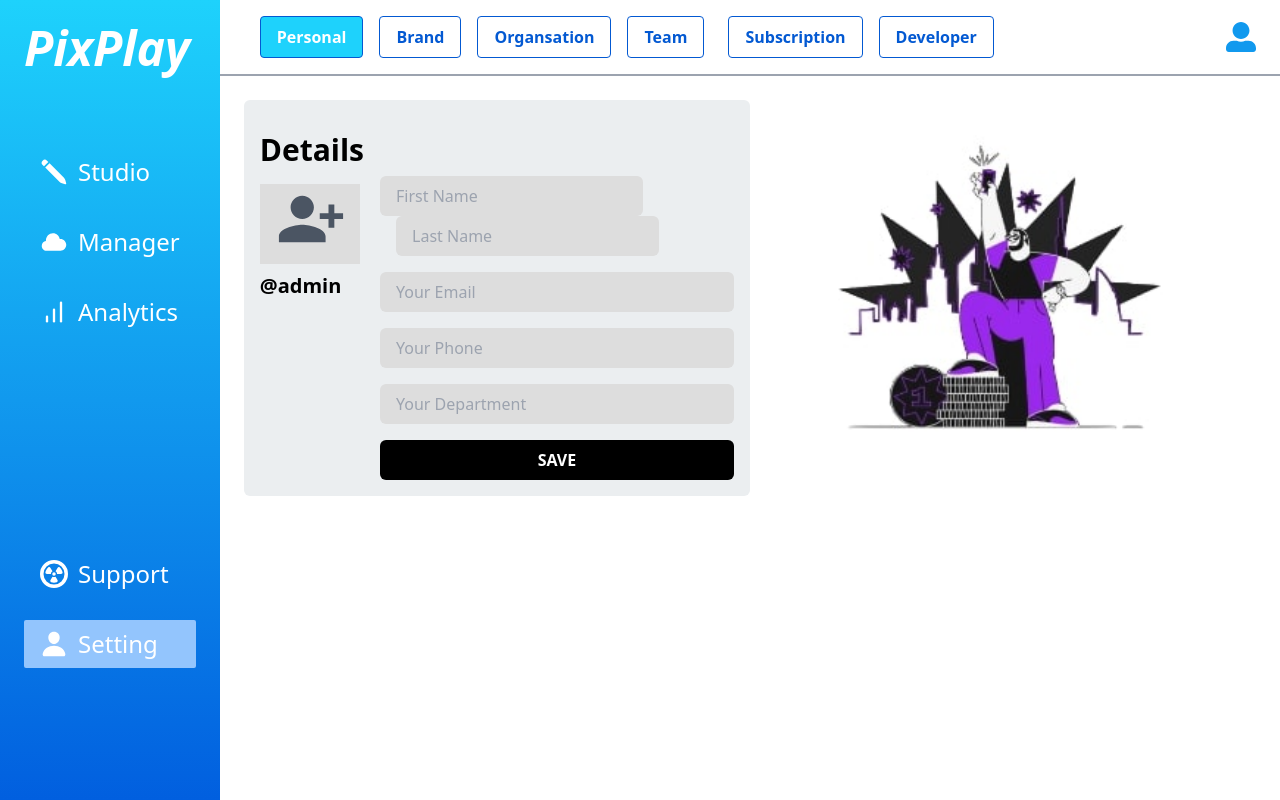
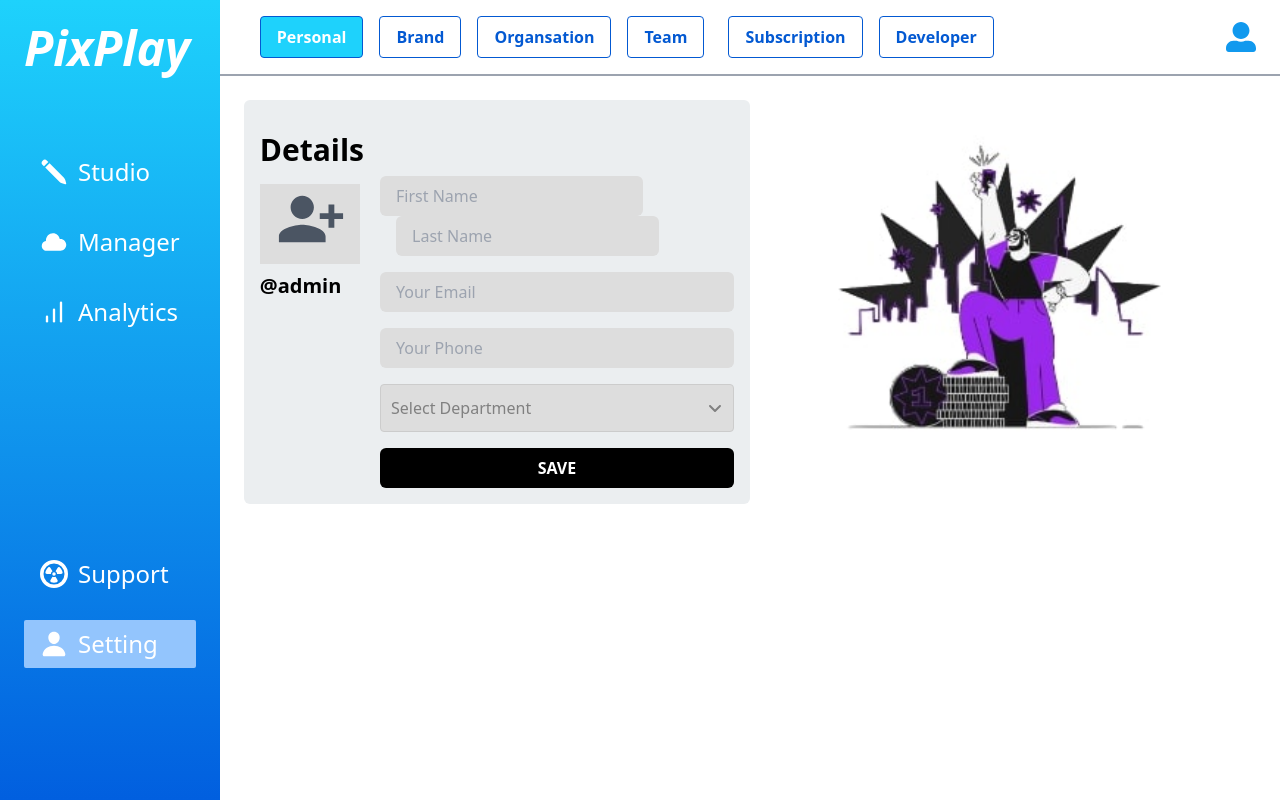
Before and after one commit to Aljoboyer/pixplaydemo, a React (Vite) app: page /dashboard/settings in a window 1280 px wide. Built offline with nearby package versions, Linux system fonts and the light colour scheme.

Commit message:
brand and orgnaisation done

```diff
--- a/package.json
+++ b/package.json
@@ -15,7 +15,6 @@
     "@heroicons/react": "^2.1.3",
     "@hookform/resolvers": "^3.3.4",
     "@reduxjs/toolkit": "^2.0.1",
-    "graphql-request": "^6.1.0",
     "localforage": "^1.10.0",
     "react": "^18.2.0",
     "react-dom": "^18.2.0",
@@ -23,7 +22,7 @@
     "react-icons": "^5.1.0",
     "react-redux": "^9.1.0",
     "react-router-dom": "^6.21.2",
-    "react-scroll": "^1.9.0",
+    "react-select": "^5.8.0",
     "redux-persist": "^6.0.0",
     "yup": "^1.3.3"
   },
--- a/src/components/admin/settings/BrandSection.jsx
+++ b/src/components/admin/settings/BrandSection.jsx
@@ -22,22 +22,22 @@ const BrandSection = () => {
 
                       <div className='mt-4 ms-0 lg:ms-4 lg:flex lg:flex-row  md:flex md:flex-row sm:flex sm:flex-col items-center'>
                         <p className='font-bold w-[100px]'>Facebook</p>
-                          <input className='w-full md:w-4/5 bg-[#DDDDDD] rounded-md px-4 py-2 block ms-0 md:ms-4 mt-2 md:mt-0' placeholder='Brand Name' type="text" />
+                          <input className='w-full md:w-4/5 bg-[#DDDDDD] rounded-md px-4 py-2 block ms-0 md:ms-4 mt-2 md:mt-0' placeholder='https://www.facebook.com/yourusername' type="text" />
                       </div>
 
                       <div className='mt-4 ms-0 lg:ms-4 lg:flex lg:flex-row  md:flex md:flex-row sm:flex sm:flex-col items-center'>
                         <p className='font-bold w-[100px]'>X</p>
-                          <input className='w-full md:w-4/5 bg-[#DDDDDD] rounded-md px-4 py-2 block ms-0 md:ms-4 mt-2 md:mt-0' placeholder='Brand Name' type="text" />
+                          <input className='w-full md:w-4/5 bg-[#DDDDDD] rounded-md px-4 py-2 block ms-0 md:ms-4 mt-2 md:mt-0' placeholder='https://www.x.com/yourusername' type="text" />
                       </div>
 
                       <div className='mt-4 ms-0 lg:ms-4 lg:flex lg:flex-row  md:flex md:flex-row sm:flex sm:flex-col items-center'>
                         <p className='font-bold w-[100px]'>Instagram</p>
-                          <input className='w-full md:w-4/5 bg-[#DDDDDD] rounded-md px-4 py-2 block ms-0 md:ms-4 mt-2 md:mt-0' placeholder='Brand Name' type="text" />
+                          <input className='w-full md:w-4/5 bg-[#DDDDDD] rounded-md px-4 py-2 block ms-0 md:ms-4 mt-2 md:mt-0' placeholder='https://www.instagram.com/yourusername' type="text" />
                       </div>
 
                       <div className='mt-4 ms-0 lg:ms-4 lg:flex lg:flex-row  md:flex md:flex-row sm:flex sm:flex-col items-center'>
                         <p className='font-bold w-[100px]'>Google</p>
-                          <input className='w-full md:w-4/5 bg-[#DDDDDD] rounded-md px-4 py-2 block ms-0 md:ms-4 mt-2 md:mt-0' placeholder='Brand Name' type="text" />
+                          <input className='w-full md:w-4/5 bg-[#DDDDDD] rounded-md px-4 py-2 block ms-0 md:ms-4 mt-2 md:mt-0' placeholder='https://plus.google.com/yourid' type="text" />
                       </div>
 
                       <div className='flex flex-row justify-center mt-4 ps-0 lg:ps-4 w-full'>
--- a/src/components/admin/settings/PersonalSection.jsx
+++ b/src/components/admin/settings/PersonalSection.jsx
@@ -1,8 +1,16 @@
-import React from 'react'
+import React, { useState } from 'react'
 import SettingsVector from '../../../assets/image/settingsVector.jpg';
 import ImageUpload from '../../common/ImageUpload/ImageUpload';
+import { MultiSelect } from '../../common/MultiSelect/MultiSelect';
 
 const PersonalSection = () => {
+    const departmentOptions =  [{label: 'MARKETING', value: 'MARKETING'},
+    {label: 'OPERATION', value: 'OPERATION'},
+    {label: 'ADMNISTRATION', value: 'ADMNISTRATION'},
+    {label: 'COMMUNICATION', value: 'COMMUNICATION'},
+    {label: 'SYSTEMS', value: 'SYSTEMS'} ]
+
+    const [selectedDepartement, setSelectedDepartment] = useState([])
   return (
    <div   className='flex flex-row justify-evenly w-full'>
         <div className='w-full lg:w-1/2 bg-[#EBEEF0] p-4 rounded-md'>
@@ -31,7 +39,13 @@ const PersonalSection = () => {
                       </div>
 
                       <div className='mt-4 ms-0 lg:ms-4'>
-                          <input className='w-full bg-[#DDDDDD] rounded-md px-4 py-2' placeholder='Your Department' type="text" />
+                         <MultiSelect
+                          optionsData={departmentOptions || []}
+                          selectedOptions={selectedDepartement}
+                          setSelectedOptions={setSelectedDepartment}
+                          label=""
+                          placeholder="Select Department"
+                         />
                       </div>
 
                       <div className='flex flex-row justify-center mt-4 ps-0 lg:ps-4 w-full'>
--- a/src/components/common/Headers/SettingsHeader.jsx
+++ b/src/components/common/Headers/SettingsHeader.jsx
@@ -5,7 +5,6 @@ import { IoMdLogOut } from "react-icons/io";
 import SidebarToggleButton from '../Layouts/LayoutSidebar/SidebarToggleButton';
 import { useDispatch, useSelector } from 'react-redux';
 import { setSettingsCurrentTab, setSidebarOpen } from '../../../redux/slices/commonSlice';
-import { Link } from 'react-scroll';
 
 const SettingsHeader = (props) => {
 	const navigate = useNavigate();
--- /dev/null
+++ b/src/components/common/MultiSelect/MultiSelect.jsx
@@ -0,0 +1,55 @@
+import React from 'react'
+import Select from 'react-select';
+import { IoSearch } from "react-icons/io5";
+import { FaAngleDown } from "react-icons/fa6";
+
+export const MultiSelect = ({required = false, label, selectedOptions, optionsData, placeholder, setSelectedOptions, isDisabled}) => {
+     /// --- react select dropdown package --- ///
+     const IndicatorSeparator = () => {
+        return null;
+      };
+
+      const DropdownIndicator = () => {
+        return null;
+      };
+
+  return (
+    <div className=''>
+       {label && <label className="mb-2.5 block text-black dark:text-white ">{label}</label>}
+        <Select
+            // {...field}
+        //   required={required}
+            onChange={(selectedOption) => {
+                setSelectedOptions(selectedOption);
+            }}
+            options={optionsData}
+            value={selectedOptions}
+            placeholder={
+                <div className="flex justify-between items-center">
+                <p>{placeholder}</p>
+                <FaAngleDown />
+                </div>
+            }
+            className="w-full text-left custom-select "
+            isMulti
+            theme={(theme) => ({
+                ...theme,
+                colors: {
+                ...theme.colors,
+                primary: 'black',
+                },
+            })}
+            isDisabled={isDisabled}
+            components={{ IndicatorSeparator, DropdownIndicator }}
+            styles={{
+                control: (baseStyles, state) => ({
+                  ...baseStyles,
+                  paddingTop: '5px',
+                  paddingBottom: '5px',
+                  backgroundColor: '#DDDDDD'
+                }),
+              }}
+            />
+    </div>
+  )
+}
--- a/src/pages/admin/Settings/Settings.jsx
+++ b/src/pages/admin/Settings/Settings.jsx
@@ -24,9 +24,7 @@ const Settings = () => {
   const settingsTabName = useSelector((state) => state.commonstore.settingsCurrentTab);
   return (
    <Layout>
-      {/* { settingsTabName == 'personal' ?  <PersonalSection/> : settingsTabName == 'brand' ? <BrandSection /> : settingsTabName == 'Organsation' ? <OrganisationSection/> : <h1 className='text-center font-bold text-3xl'>Coming Soon</h1>} */}
-
-      { settingsTabName == 'personal' ?  <PersonalSection/> : settingsTabName == 'brand' ? <BrandSection /> : <h1 className='text-center font-bold text-3xl'>Coming Soon</h1>}
+      { settingsTabName == 'personal' ?  <PersonalSection/> : settingsTabName == 'brand' ? <BrandSection /> : settingsTabName == 'Organsation' ? <OrganisationSection/> : <h1 className='text-center font-bold text-3xl'>Coming Soon</h1>}
 
    </Layout>
   )
```
Also changed, not shown: 1 other file (tests, documents, lock files or other folders).
